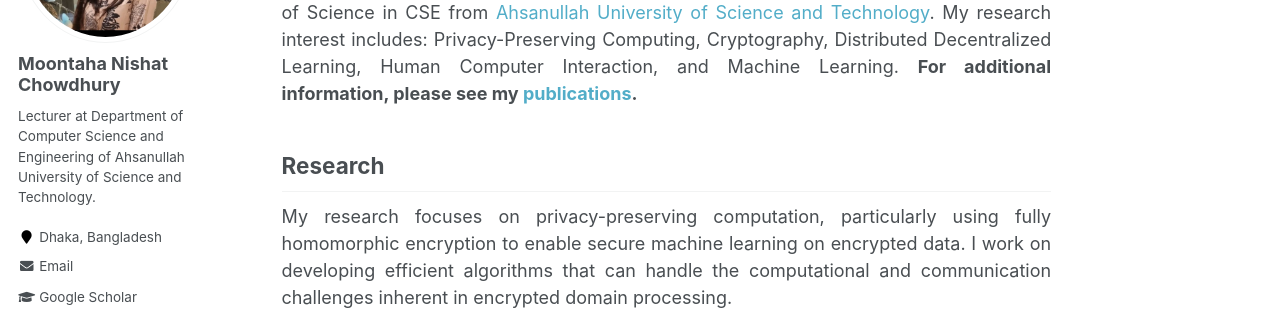
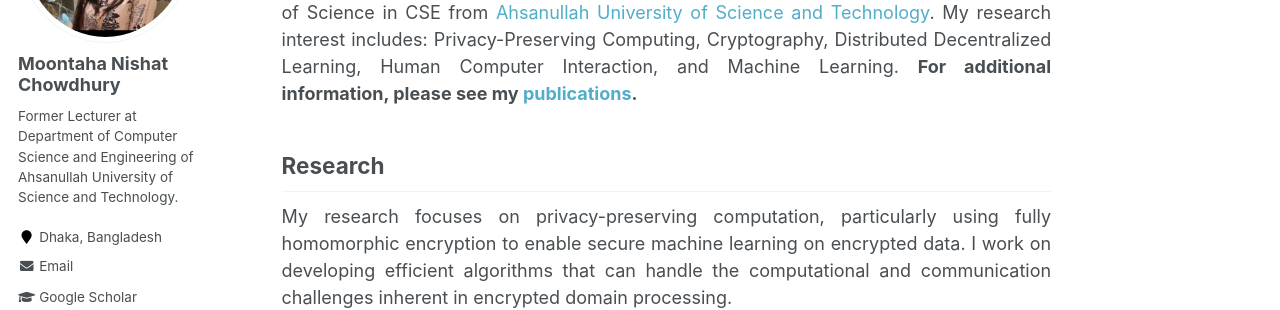
Before and after one commit to chowdhurymoontaha/chowdhurymoontaha.github.io, a Jekyll site: the page built from _pages/about.md, in a window 1280 px wide. Shown: the part 264-574 px from the top of the page. Built offline with Jekyll 4.4.1, drawn with Linux system fonts in a browser that asks for light colours; some web fonts are replaced.

Commit message:
Update _config.yml

```diff
--- a/_config.yml
+++ b/_config.yml
@@ -82,7 +82,7 @@ analytics:
 author:
   name             : "Moontaha Nishat Chowdhury"
   avatar           : "profile.jpg"
-  bio              : "Lecturer at Department of Computer Science and Engineering of Ahsanullah University of Science and Technology."
+  bio              : "Former Lecturer at Department of Computer Science and Engineering of Ahsanullah University of Science and Technology."
   location         : "Dhaka, Bangladesh"
   employer         :
   pubmed           : #"https://www.ncbi.nlm.nih.gov/pubmed/?term=john+snow"
```
